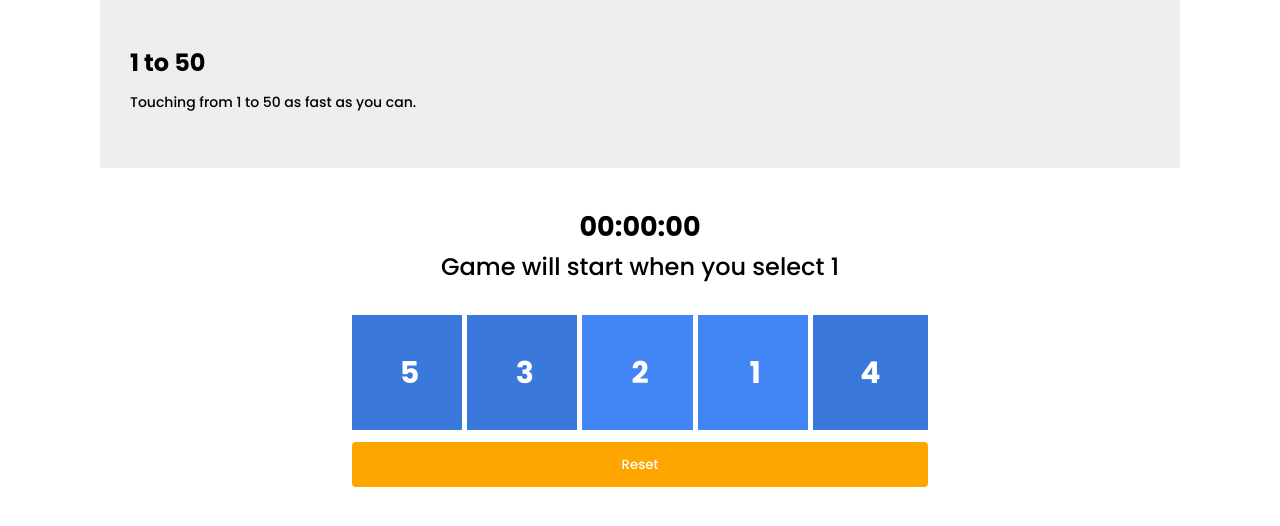
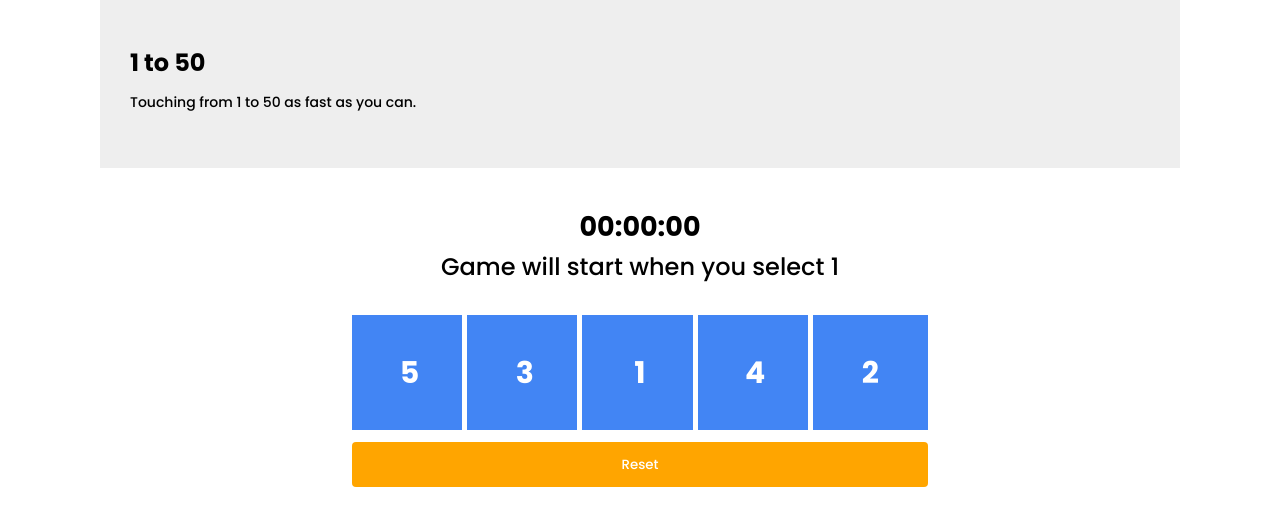
Before and after one commit to sh4rifi/fast-select, a React (Create React App) app: page / in a window 1280 px wide. Shown: the top 526 px of the page. Built offline with nearby package versions, Linux system fonts and the light colour scheme.

Commit message:
add levels to collections

```diff
--- a/src/scenes/Game1to50/index.js
+++ b/src/scenes/Game1to50/index.js
@@ -9,13 +9,14 @@ import './style.scss';
 function Game1to50() {
 
     const start = 1;
-    const end = 5;
-    const level = 1;
+    const end = 10;
+    const level = 2;
     const step = 1;
     const arr = new List();
 
 
-    const [firstCollection] = useState(arr.range(start, (end / level), step).breakUp().get());
+    const [firstCollection, setFirstCollection] = useState(arr.range(start, (end / level), step).breakUp().get());
+    const [secondCollection, setSecondCollection] = useState(arr.range(((end / level) + step), end, step).breakUp().get());
     const [accepted, setAccepted] = useState([]);
 
     const getDescription = () => {
@@ -79,6 +80,13 @@ function Game1to50() {
         temp_accepted.push(number);
         setAccepted(temp_accepted);
 
+
+        let next_number =  parseInt(secondCollection.splice(0, 1));
+
+        let list = new List();
+        let temp_firstCollection = list.set(firstCollection).replaceItem(number, next_number).get();
+        setFirstCollection(temp_firstCollection)
+
         console.log(accepted)
     };
 
```
